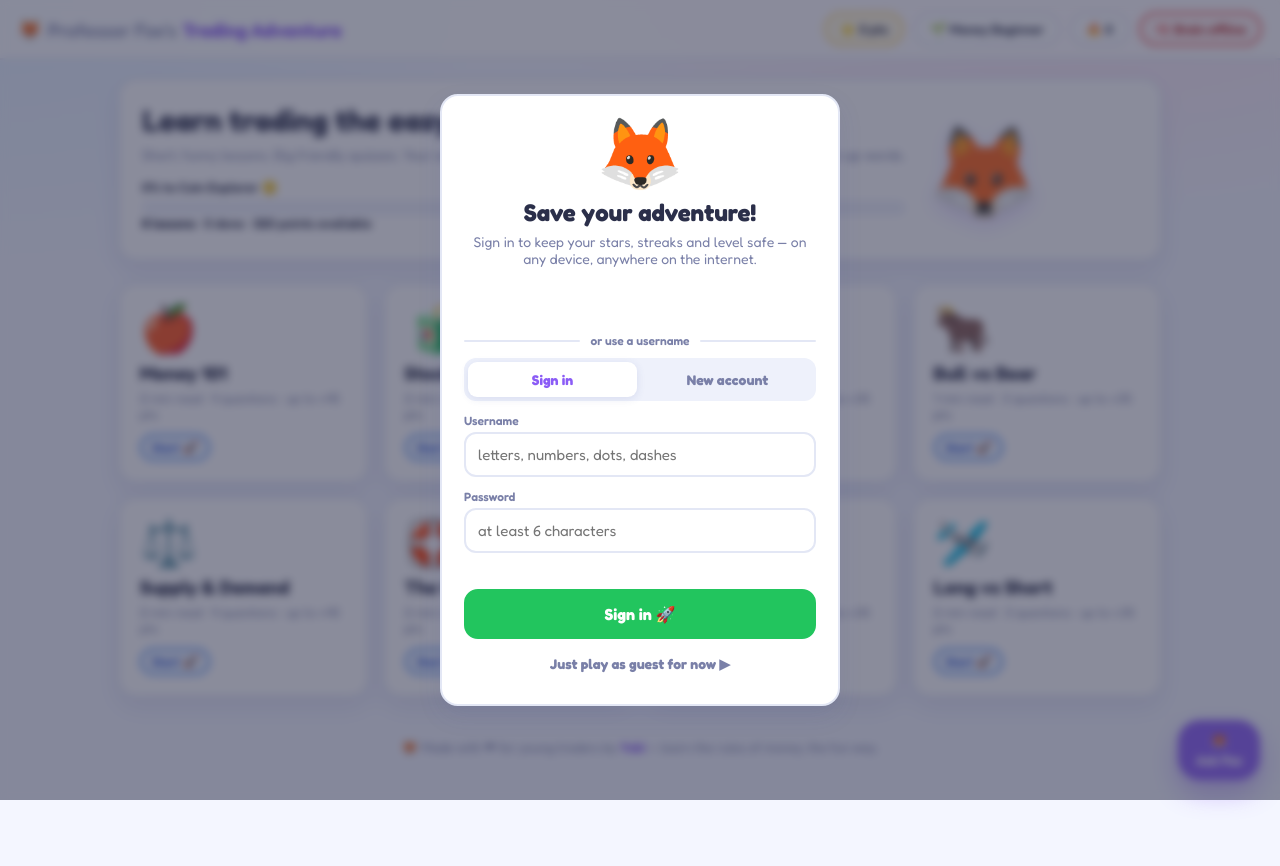
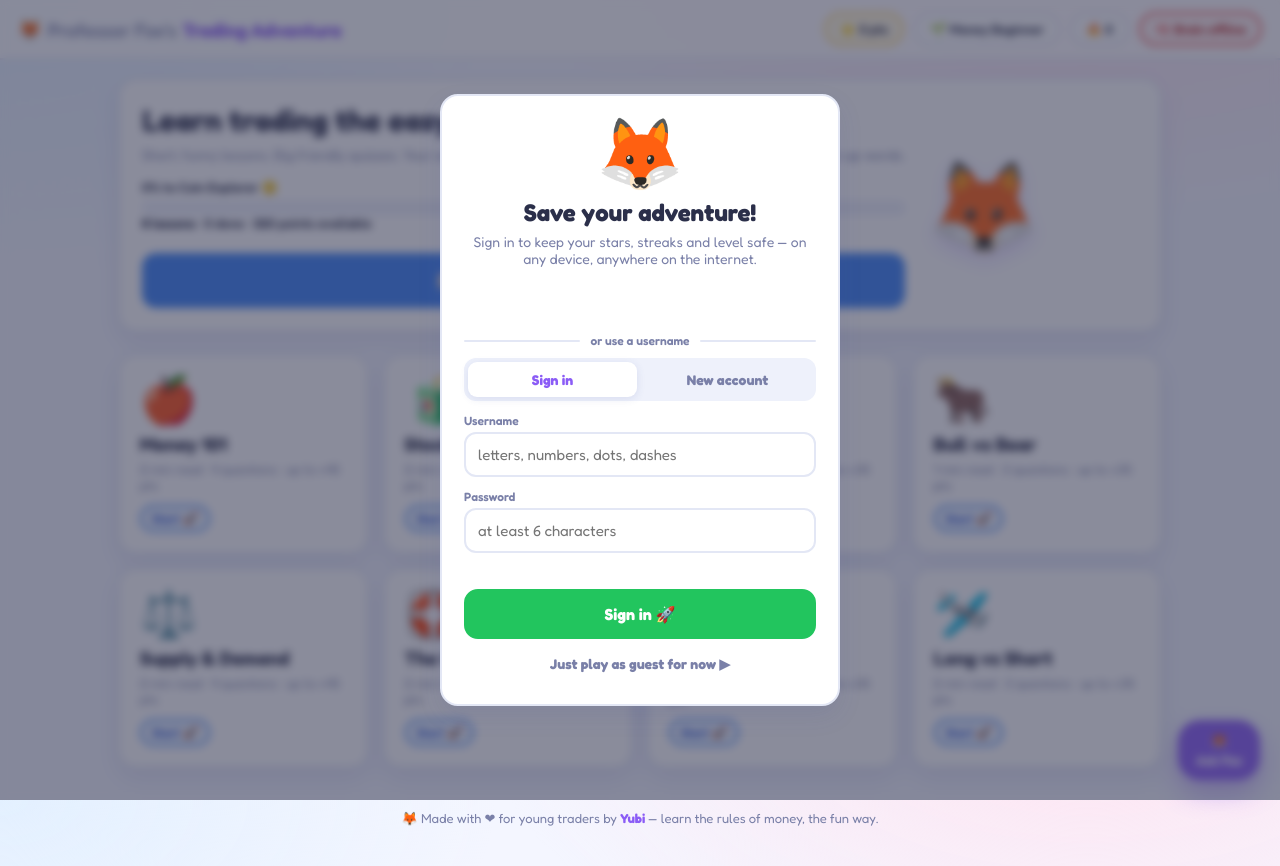
Before and after one commit to saistarayub-hash/trading-adventure, a website: page index.html in a window 1280 px wide. Before the commit the page ends 800 px from the top, so only its background shows below. Drawn offline with Linux system fonts and the light colour scheme; no server answers.

Commit message:
Expand to 22 lessons + endless surprise mixed quiz

```diff
--- a/index.html
+++ b/index.html
@@ -30,6 +30,9 @@
           <div class="progress-label" id="levelProgressLabel">0% to Coin Explorer</div>
           <div class="progress"><div id="levelProgress" style="width:0%"></div></div>
           <div class="progress-label muted" id="heroMeta"></div>
+        </div>
+        <div class="btn-row">
+          <button class="btn big primary" id="btnSurprise">🎲 Surprise mixed quiz</button>
         </div>
       </div>
       <div class="fox-emoji" id="foxBubble">🦊</div>
```
